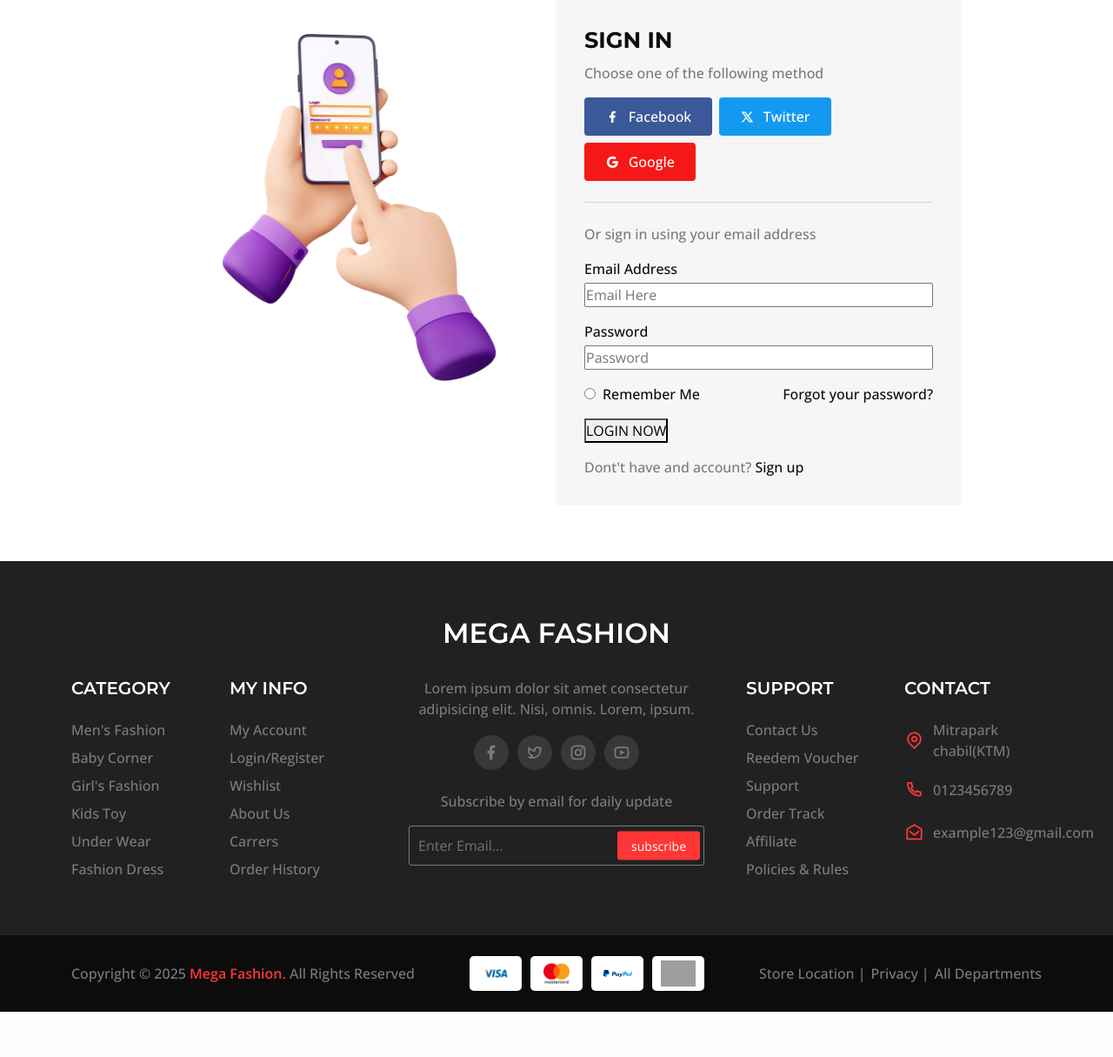
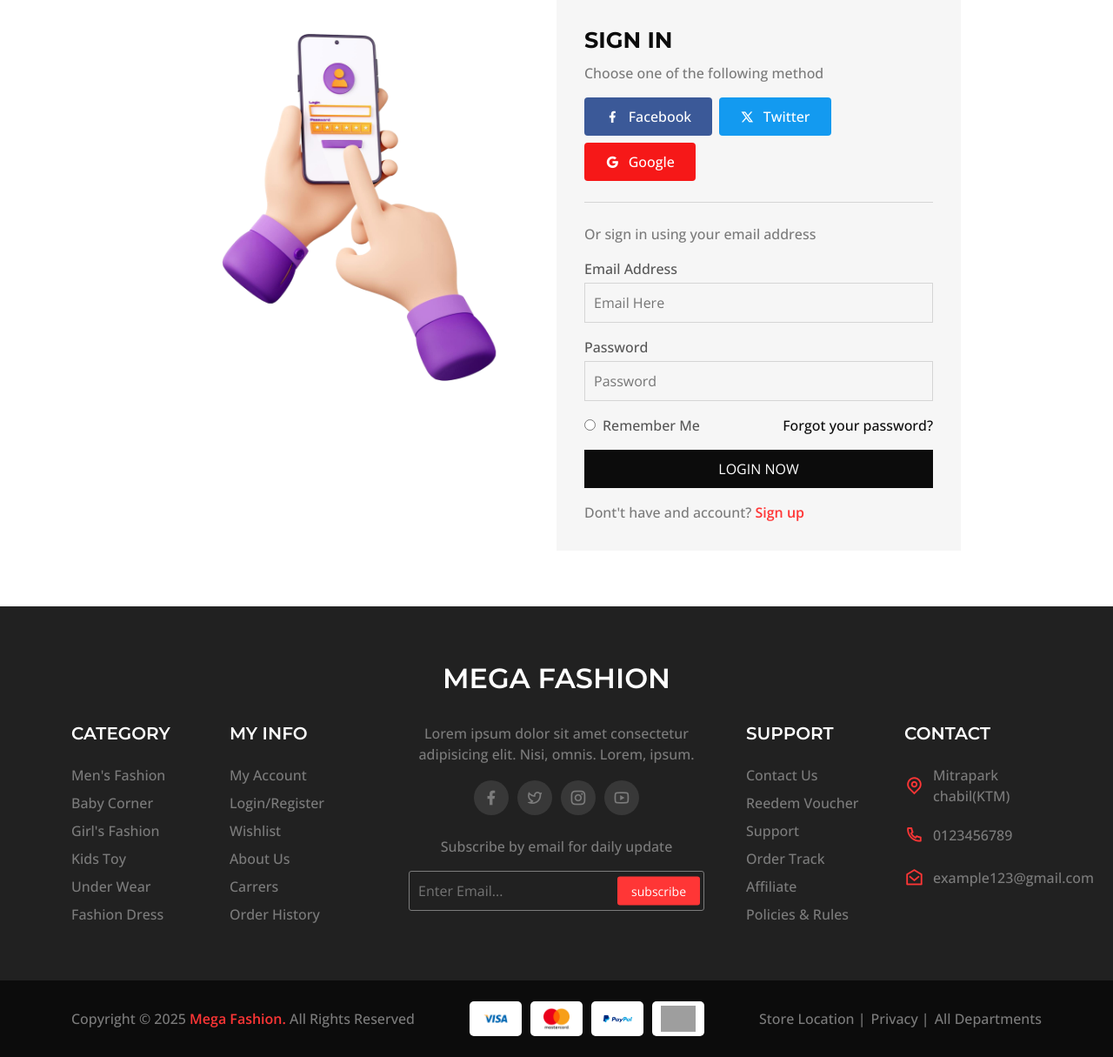
Before and after one commit to DilipBist/Fashion-E-commerce-, a PHP site: page /login.php in a window 1280 px wide. Shown: the part 347-1562 px from the top of the page at 87% size. Before the commit the page ends 1510 px from the top, so only its background shows below. Run offline with PHP 8.4, Linux system fonts and the light colour scheme; some libraries are stand-ins or nearby versions; grey boxes are pictures that could not be loaded.

Commit message:
login page completed

```diff
--- a/assets/css/custom.css
+++ b/assets/css/custom.css
@@ -3597,16 +3597,19 @@ FAQ PAGE CSS ENDS
     background-color: var(---hero-bg);
     padding: clamp(24px, 3vw, 32px);
 }
-.login_form_container .form_heading h2{
+
+.login_form_container .form_heading h2 {
     font-size: clamp(22px, 2vw, 28px);
     font-weight: 700;
     margin-bottom: 10px;
 }
-.login_form_container p{
+
+.login_form_container p {
     color: var(--grey-color2);
     margin-bottom: 16px;
 }
-.login_form_container .form_heading .social_methods > a{
+
+.login_form_container .form_heading .social_methods>a {
     padding: 10px 24px;
     display: flex;
     align-items: center;
@@ -3615,20 +3618,49 @@ FAQ PAGE CSS ENDS
     color: var(--white-color);
     border-radius: 4px;
 }
-.facebook{
+
+.facebook {
     background-color: #3B5998;
 }
-.twitter{
+
+.twitter {
     background-color: #139AF0;
 }
-.google{
+
+.google {
     background-color: #F61818;
 }
-.login_form_container .form_heading .social_methods{
+
+.login_form_container .form_heading .social_methods {
     padding-bottom: 24px;
     border-bottom: 1px solid var(--grey-color);
     margin-bottom: 24px;
 }
+.login_form_container form input{
+    padding: 10px;
+    background-color: transparent;
+    border: 1px solid var(--grey-color);
+    outline: none;
+}
+.login_form_container form label{
+    color: var(--dark-grey);
+}
+.login_form_container form button{
+    background-color: var(--black-font);
+    color: var(--white-color);
+    width: 100%;
+    border: none;
+    padding: 10px;
+    transition: all .5s ease-in-out;
+}
+.login_form_container form button:hover{
+    background-color: var(--primary-color);
+}
+.login_form_container form .signup a{
+    color: var(--primary-color);
+    font-weight: 600;
+}
+
 /* ################### LOGIN PAGE CSS ENDS ############### */
 
 /* ++++++++++++
--- a/login.php
+++ b/login.php
@@ -22,7 +22,7 @@ include 'inc/header.php';
         <div class="row g-0 justify-content-center">
             <div class="col-lg-10">
                 <div class="row g-0">
-                    <div class="col-lg-6">
+                    <div class="col-lg-6 d-none d-lg-block">
                         <div class="login_left_img">
                             <img src="assets/images/backgrounds/loginimg.png" alt="">
                         </div>
@@ -82,7 +82,7 @@ include 'inc/header.php';
                                     </div>
 
                                     <div class="col-12">
-                                        <div class="d-flex align-items-center gap-1">
+                                        <div class="d-flex align-items-center gap-1 signup">
                                             <p class="m-0">Dont't have and account?</p>
                                             <a href="#">Sign up</a>
                                         </div>
```
